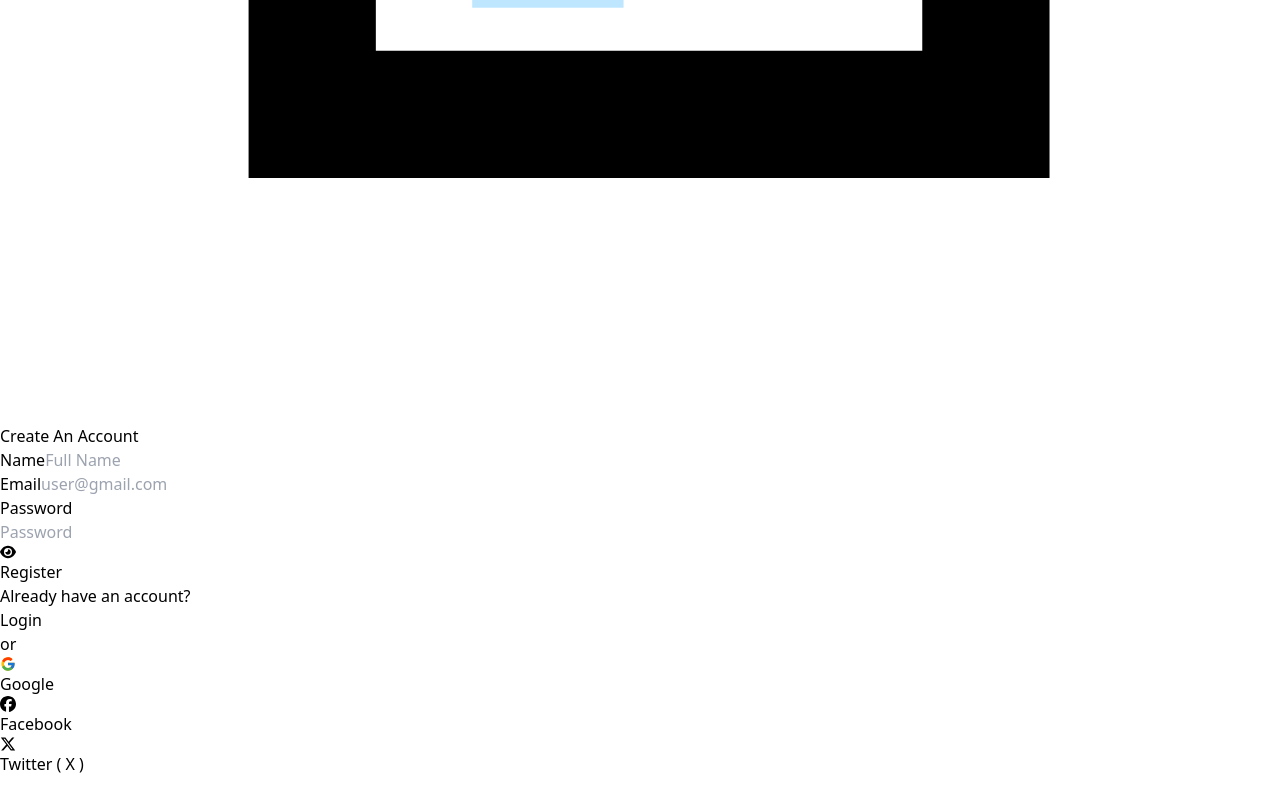
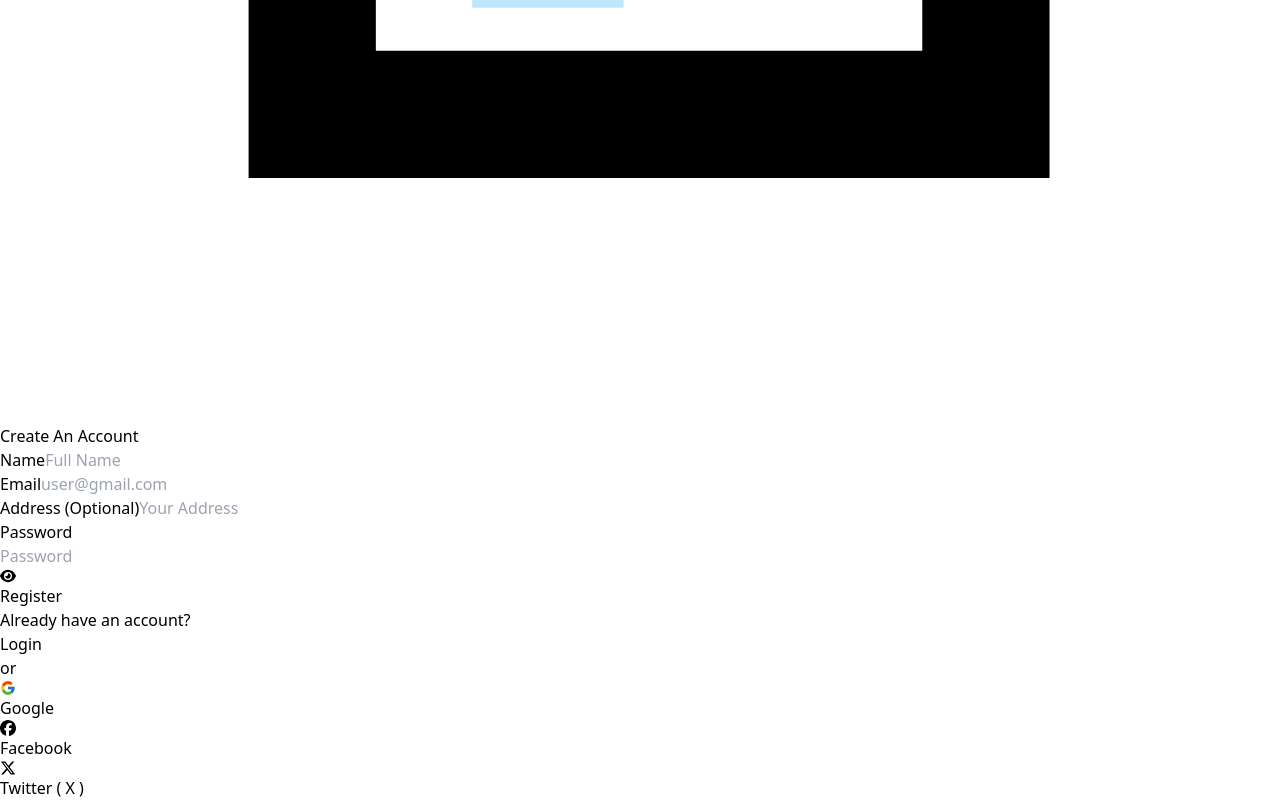
Before and after one commit to Nkemakolamuko/e-cleaning-frontend, a React (Vite) app: page /register in a window 1280 px wide. Shown: the part 2136-2936 px from the top of the page. Before the commit the page ends 2912 px from the top, so only its background shows below. Built offline with nearby package versions, Linux system fonts and the light colour scheme.

Commit message:
Connect frontend with backend for registration --

```diff
--- a/src/pages/authPages/Register.jsx
+++ b/src/pages/authPages/Register.jsx
@@ -3,6 +3,7 @@ import lottie from "lottie-web";
 import loginAnimation from "../../animations/loginAnimation.json";
 import loginLogo from "../../animations/registerLogo.json";
 import logo from "../../assets/logo.jpg";
+import axios from "axios";
 import {
   FaEye,
   FaEyeSlash,
@@ -41,7 +42,7 @@ const Register = () => {
     });
   }, []);
 
-  const handleSubmit = (e) => {
+  const handleSubmit = async (e) => {
     e.preventDefault();
     if (!name.trim() || !email.trim() || !password.trim()) {
       toast.error("All fields are required!", { position: "top-left" });
@@ -57,18 +58,37 @@ const Register = () => {
         email,
         password,
         address,
-        id: Math.random(),
       },
     ];
+
+    try {
+      const response = await axios.post(
+        "https://cleaning-backend.vercel.app/api/users/register",
+        {
+          name,
+          email,
+          password,
+          address,
+        },
+        {
+          method: "POST",
+        }
+      );
+      console.log(response);
+    } catch (error) {
+      toast.error(error.message);
+      console.log(error);
+    }
+
     localStorage.setItem("user", JSON.stringify(user));
 
-    user && toast.success("Registration successful");
-    setTimeout(() => {
-      if (user) window.location.href = "/dashboard/settings";
-    }, 1000);
-    setName("");
-    setEmail("");
-    setPassword("");
+    // user && toast.success("Registration successful");
+    // setTimeout(() => {
+    //   if (user) window.location.href = "/dashboard/settings";
+    // }, 1000);
+    // setName("");
+    // setEmail("");
+    // setPassword("");
   };
   return (
     <section className="w-full h-screen bg-white md:flex md:flex-row md:items-center">
@@ -117,6 +137,19 @@ const Register = () => {
               placeholder="user@gmail.com"
               value={email}
               onChange={(e) => setEmail(e.target.value)}
+              className="p-2 md:py-3 text-slate-700 outline-slate-500  border-2 rounded transition-all duration-300 w-full"
+            />
+          </p>
+          <p className="flex flex-col w-full">
+            <label htmlFor="address" className="tracking-wider font-medium">
+              Address <span className="text-slate-400">(Optional)</span>
+            </label>
+            <input
+              type="text"
+              id="address"
+              placeholder="Your Address"
+              value={address}
+              onChange={(e) => setAddress(e.target.value)}
               className="p-2 md:py-3 text-slate-700 outline-slate-500  border-2 rounded transition-all duration-300 w-full"
             />
           </p>
```
